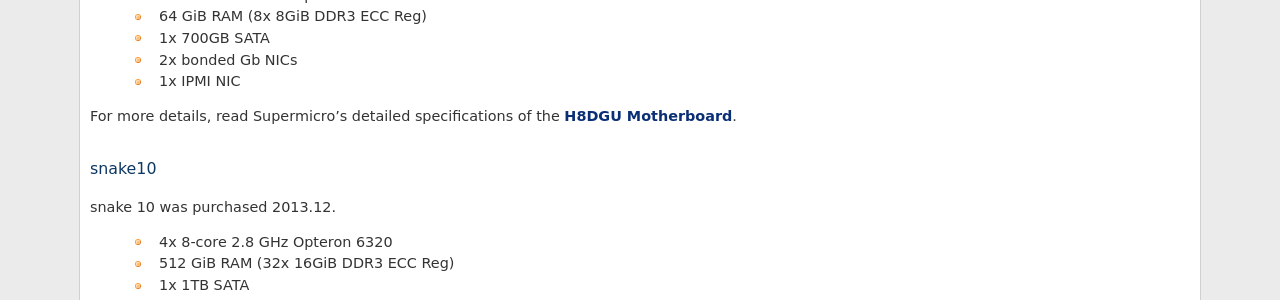
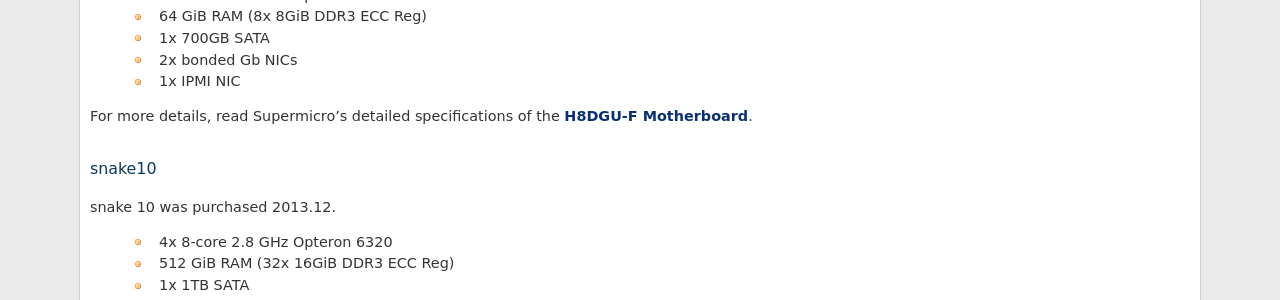
Before and after one commit to psychoinformatics-de/ipsy-docs, a Sphinx documentation site: the page built from source/internal/data_center/compute_nodes.rst, in a window 1280 px wide. Shown: the part 1571-1871 px from the top of the page. Built offline with Sphinx 7.4.7, drawn with Linux system fonts in a browser that asks for light colours; formulas are drawn with MathJax 3; part of the change alters nothing that is shown.

```diff
--- a/source/internal/data_center/compute_nodes.rst
+++ b/source/internal/data_center/compute_nodes.rst
@@ -87,9 +87,9 @@ snake 9 was "just laying about" in Toemme's lab. Purchased 2010 (estimated)
  * 2x bonded Gb NICs
  * 1x IPMI NIC
 
-For more details, read Supermicro's detailed specifications of the `H8DGU Motherboard`_.
+For more details, read Supermicro's detailed specifications of the `H8DGU-F Motherboard`_.
 
-.. _H8DGU Motherboard: http://www.supermicro.com/aplus/motherboard/opteron6000/sr56x0/h8dgu.cfm
+.. _H8DGU-F Motherboard: http://www.supermicro.com/aplus/motherboard/opteron6100/sr56x0/h8dgu-f.cfm
 
 snake10
 -------
```
